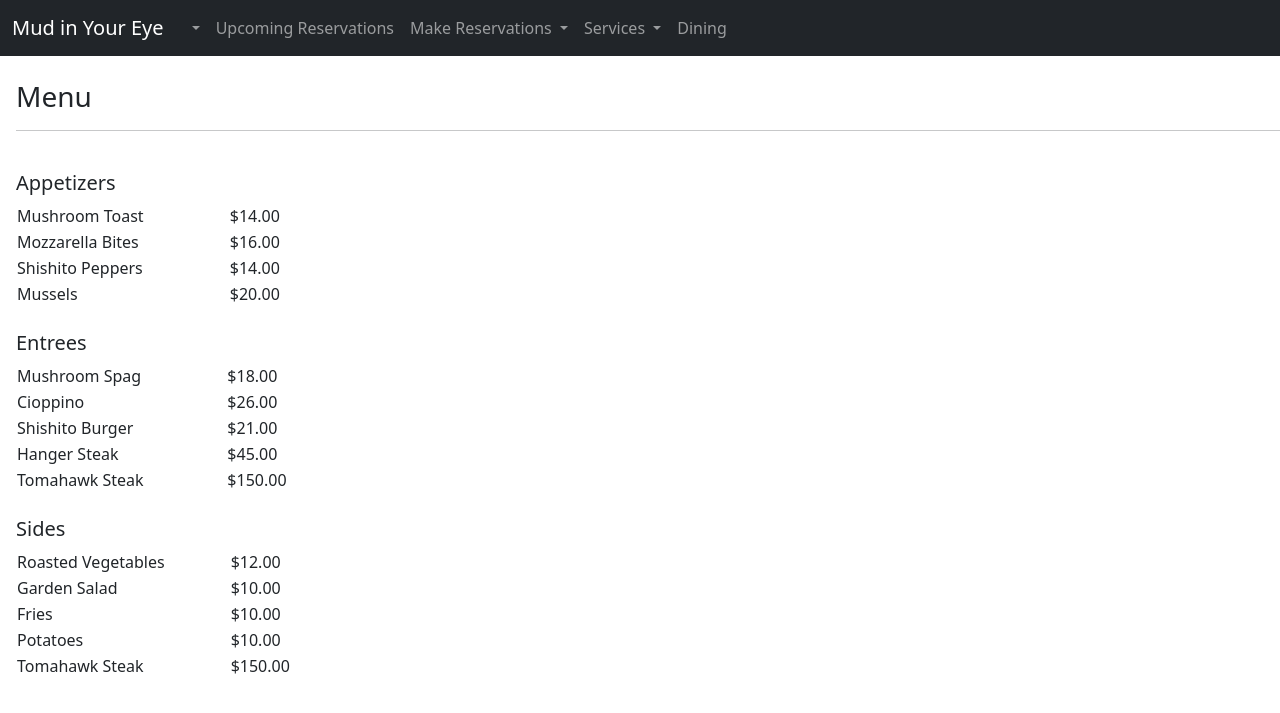
After one commit to TrClark3/comp_350_project, a Flask app: page /menu in a window 1280 px wide. The commit adds this page. Shown: the top 713 px of the page. Run offline with Flask 2, Linux system fonts and the light colour scheme; the visitor is signed in with stand-in values (Sample User, id 1); data that the repository does not hold is empty; some libraries are stand-ins or nearby versions.

Commit message:
Added menu

```diff
--- a/app/website/templates/base.html
+++ b/app/website/templates/base.html
@@ -61,6 +61,9 @@
                   <li><a class="dropdown-item" href="{{url_for('views.information')}}">Information</a></li>
                 </ul>
               </li>
+              <li class="nav-item">
+                <a class="nav-link" href="{{url_for('views.menu')}}">Dining</a>
+              </li>
             </ul>
           </div>
         </div>
@@ -88,10 +91,9 @@
                   Services
                 </a>
                 <ul class="dropdown-menu" aria-labelledby="navbarDropdown">
-                  <li><a class="dropdown-item" href="#">View Available Services</a></li>
-                  <li><a class="dropdown-item" href="#">Another action</a></li>
+                  <li><a class="dropdown-item" href="{{url_for('views.services')}}">View Available Services</a></li>
                   <li><hr class="dropdown-divider"></li>
-                  <li><a class="dropdown-item" href="#">Something else here</a></li>
+                  <li><a class="dropdown-item" href="{{url_for('views.information')}}">Information</a></li>
                 </ul>
               </li>
               <li class="nav-item dropdown">
--- a/app/website/templates/information.html
+++ b/app/website/templates/information.html
@@ -1,5 +1,5 @@
 <!-- uses user-nav-bar -->
-{% set loggedIn = True %}
+{% set loggedIn = (is_logged_in == True) %}
 {% extends "base.html" %}
 
 {% block title %} Information {% endblock %}
--- /dev/null
+++ b/app/website/templates/menu.html
@@ -0,0 +1,81 @@
+<!-- uses user-nav-bar -->
+{% set loggedIn = True %}
+{% extends "base.html" %}
+
+{% block title %} Menu {% endblock %}
+
+{% block navbars %} {{ super() }} {% endblock %}
+
+{% block content %}
+<div  style="margin-left:1em">
+  <h3>Menu</h3><hr><br>
+
+  <h5>Appetizers</h5>
+  <table border = "0">
+    <tr>
+      <td>Mushroom Toast&emsp;&emsp;&emsp;&emsp;&emsp;&nbsp;</td>
+      <td>$14.00</td>
+    </tr>
+    <tr>
+      <td>Mozzarella Bites</td>
+      <td>$16.00</td>
+    </tr>
+    <tr>
+      <td>Shishito Peppers</td>
+      <td>$14.00</td>
+    </tr>
+    <tr>
+      <td>Mussels</td>
+      <td>$20.00</td>
+    </tr>
+  </table><br>
+
+  <h5>Entrees</h5>
+  <table border = "0">
+    <tr>
+      <td>Mushroom Spag&emsp;&emsp;&emsp;&emsp;&emsp;&nbsp;</td>
+      <td>$18.00</td>
+    </tr>
+    <tr>
+      <td>Cioppino</td>
+      <td>$26.00</td>
+    </tr>
+    <tr>
+      <td>Shishito Burger</td>
+      <td>$21.00</td>
+    </tr>
+    <tr>
+      <td>Hanger Steak</td>
+      <td>$45.00</td>
+    </tr>
+    <tr>
+      <td>Tomahawk Steak</td>
+      <td>$150.00</td>
+    </tr>
+  </table><br>
+
+  <h5>Sides</h5>
+  <table border = "0">
+    <tr>
+      <td>Roasted Vegetables&emsp;&emsp;&emsp;&emsp;</td>
+      <td>$12.00</td>
+    </tr>
+    <tr>
+      <td>Garden Salad</td>
+      <td>$10.00</td>
+    </tr>
+    <tr>
+      <td>Fries</td>
+      <td>$10.00</td>
+    </tr>
+    <tr>
+      <td>Potatoes</td>
+      <td>$10.00</td>
+    </tr>
+    <tr>
+      <td>Tomahawk Steak</td>
+      <td>$150.00</td>
+    </tr>
+  </table><br>
+</div>
+  {% endblock %}
--- a/app/website/templates/services.html
+++ b/app/website/templates/services.html
@@ -1,5 +1,5 @@
 <!-- uses user-nav-bar -->
-{% set loggedIn = True %}
+{% set loggedIn = (is_logged_in == True) %}
 {% extends "base.html" %}
 
 {% block title %} Specialty Services {% endblock %}
--- a/app/website/templates/user-dashboard.html
+++ b/app/website/templates/user-dashboard.html
@@ -1,5 +1,5 @@
 <!-- uses user-nav-bar -->
-set loggedIn to True if page should use the user-nav-bar, False if the basic nav bar should be
+<!-- set loggedIn to True if page should use the user-nav-bar, False if the basic nav bar should be -->
 {% set loggedIn = True %}
 {% extends "base.html" %}
 
--- a/app/website/views.py
+++ b/app/website/views.py
@@ -137,9 +137,9 @@ def user_dashboard():
 
 
 @views.route('/services')
-@login_required
 def services():
-    return render_template('services.html')
+    is_logged_in = current_user.is_authenticated
+    return render_template('services.html', is_logged_in = is_logged_in)
 
 
 @views.route('/book-services')
@@ -149,10 +149,14 @@ def book_services():
 
 
 @views.route('/information')
+def information():
+    is_logged_in = current_user.is_authenticated
+    return render_template('information.html', is_logged_in = is_logged_in)
+
+@views.route('/menu')
 @login_required
-def information():
-    return render_template('information.html')
-
+def menu():
+    return render_template('menu.html')
 
 # User log out, redirects to homepage (index.html)
 @views.route('/logout')
```
